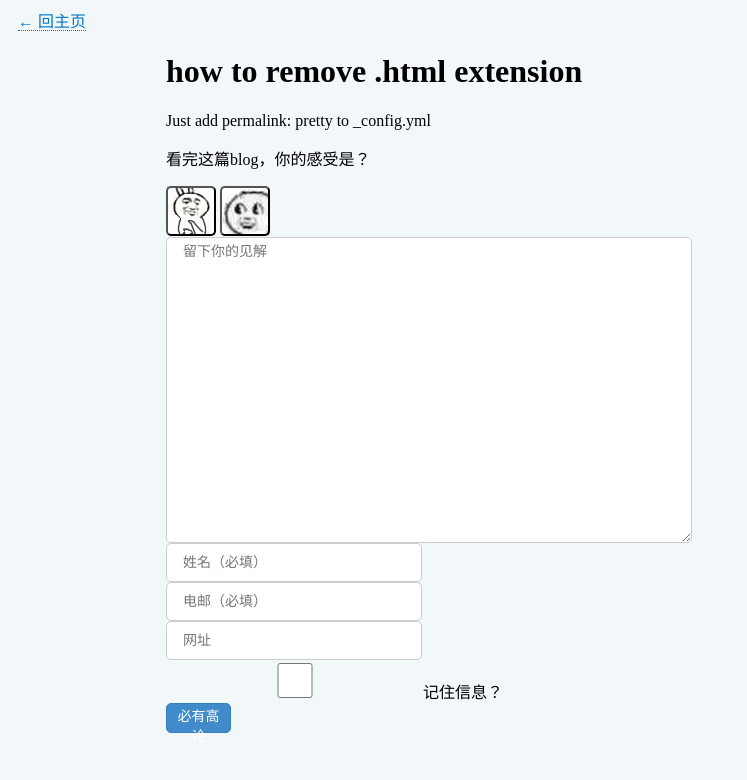
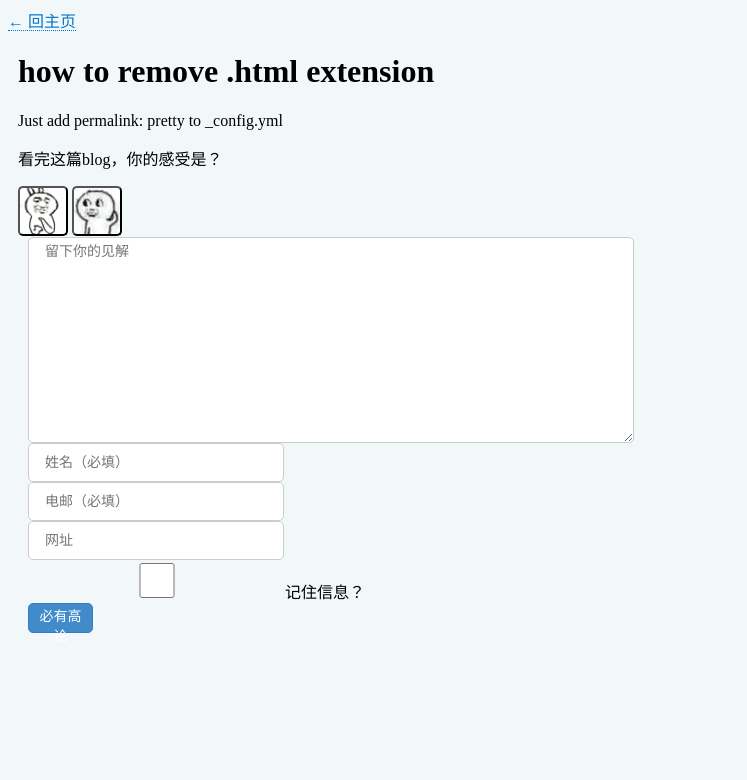
Before and after one commit to ChuChencheng/ChuChencheng.github.io, a Jekyll site: the page built from _posts/2016-08-12-how-to-remove-html-extension.md, in a window 1280 px wide. Shown: the top 780 px of the page, without its empty margins (0-747 px from the left). Built offline with Jekyll 4.4.1, drawn with Linux system fonts in a browser that asks for light colours; nearby versions of some CDN libraries.

Commit message:
update stylesheet

```diff
--- a/css/default.css
+++ b/css/default.css
@@ -1,11 +1,8 @@
 body {
   background-color: #f2f7fa;
 }
-body > * {
+.content {
   margin: 0 10px;
-}
-.content {
-  margin: 0 auto;
   max-width: 75%;
 }
 img {
@@ -31,8 +28,8 @@ button {
   font-size: 14px;
 }
 textarea {
-  width: 520px;
-  height: 300px;
+  width: 600px;
+  height: 200px;
   text-indent: 1em;
   color: #555555;
   border: 1px solid #cccccc;
@@ -67,7 +64,7 @@ select:focus {
 .feedback,
 .comments,
 .add-comment {
-  margin: 0 auto;
+  margin: 0 10px;
   max-width: 75%;
 }
 /*feedback btn*/
@@ -75,6 +72,7 @@ select:focus {
   width: 50px;
   height: 50px;
   background-image: url('../img/diao.gif');
+  background-size: contain;
 }
 .diao:hover {
   border: 1px solid #285e8e;
@@ -83,12 +81,14 @@ select:focus {
   width: 50px;
   height: 50px;
   background-image: url('../img/mengbi.jpg');
+  background-size: contain;
 }
 .mengbi:hover {
   border: 1px solid #285e8e;
 }
 .add-comment form > * {
   display: block;
+  margin: 0 10px;
 }
 .add-comment button[type=submit] {
   width: 65px;
```
Also changed, not shown: less/default.less (+5 -7 lines).
